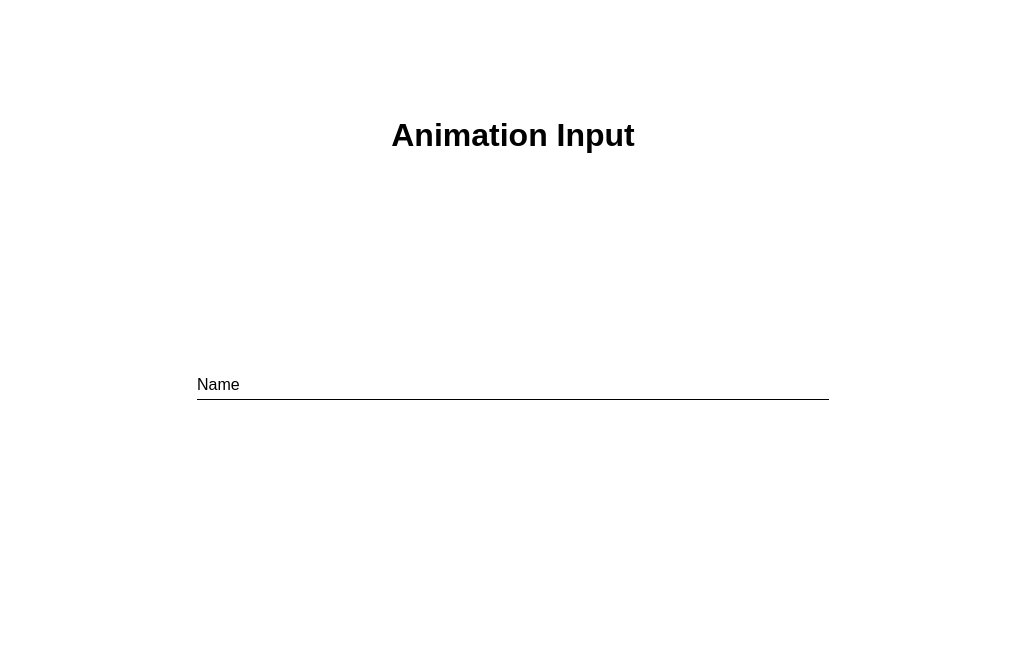
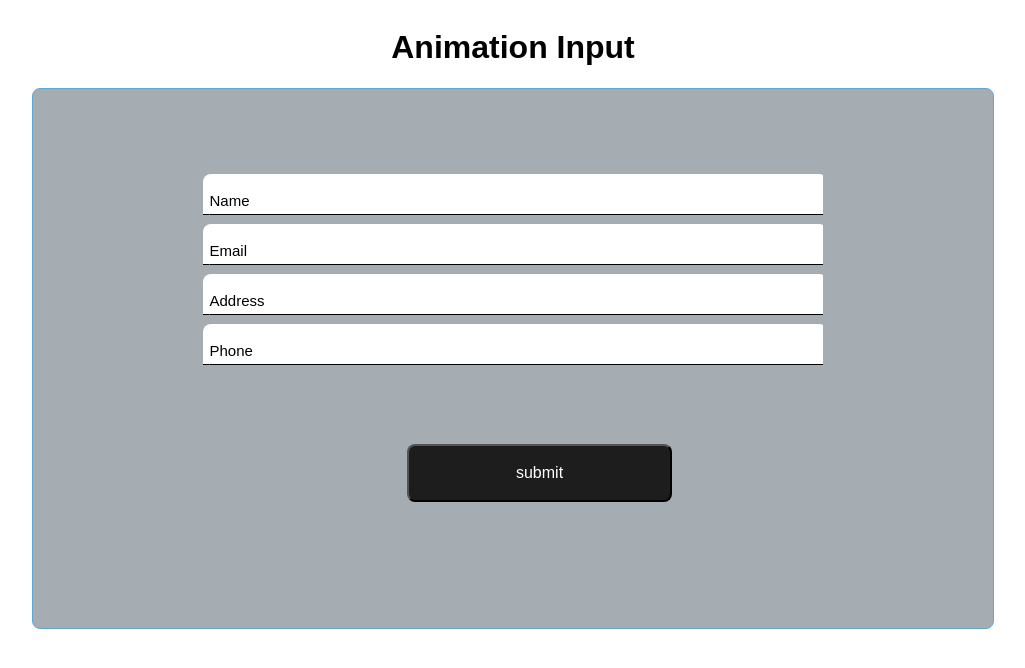
Before and after one commit to Minakshi-Verma/form-animation, a plain HTML site: page index.html in a window 1280 px wide. Shown: the whole page, without its empty margins (127-1152 px from the left). Drawn offline with Linux system fonts and the light colour scheme.

Commit message:
"More inputs added"

```diff
--- a/index.html
+++ b/index.html
@@ -9,18 +9,56 @@
     </head>
     <body>
         <h1>Animation Input</h1>
+        <form class ="main">
+
             <div class = "form">
                 <input
                     type = "text"
-                name = "name"
+                    name = "Name"
                     autocomplete= "off"
                     required
                 />
-            <label for = "name" class = "label-name">
+                <label for = "Name" class = "label-name">
                     <span class = "content-name">Name</span>
                 </label>
-
             </div>
 
+            <div class = "form">
+                <input
+                    type = "text"
+                    name = "email"
+                    autocomplete= "off"
+                    required
+                />
+                <label for = "email" class = "label-name">
+                    <span class = "content-name">Email</span>
+                </label>
+            </div>
+
+            <div class = "form">
+                <input
+                    type = "text"
+                    name = "address"
+                    autocomplete= "off"
+                    required
+                />
+                <label for = "address" class = "label-name">
+                    <span class = "content-name">Address</span>
+                </label>
+            </div>
+
+            <div class = "form">
+                <input
+                    type = "text"
+                    name = "phone"
+                    autocomplete= "off"
+                    required
+                />
+                <label for = "phone" class = "label-name">
+                    <span class = "content-name">Phone</span>
+                </label>
+            </div>
+            <button type ="submit">submit</button>
+        </form>
     </body>
 </html>
--- a/style.css
+++ b/style.css
@@ -3,6 +3,29 @@
     padding:0;
     box-sizing: border-box;
 } */
+
+button{
+    margin:9% 20% 10% 38%;
+    background:#0e0d0de5;
+    padding:2%;
+    width: 30%;
+    border-radius: 8px;
+    color:white;
+    font-size:1rem;
+}
+
+button:hover{
+    background: #375a66e5;
+
+}
+
+.main{
+    width: 70%;
+    border: #5fa8d3 1px solid;
+    padding:6% 3% 3% 3%;
+    border-radius: 8px;
+    background:#a5adb3;
+}
 
 body{
     height:60vh;
@@ -14,27 +37,30 @@ body{
 }
 
 .form{
-    font-size: 16px;
-    width:50%;
+    font-size: 15px;
+    width:70%;
     position: relative;
     height: 50px;
     overflow:hidden;
+    margin: 0 auto;
 }
 
 .form input{
     width: 100%;
     height:100%;
     color:#595f6e;
-    padding-top:20px;
+    padding-top:8px;
     border:none;
     outline:none;
+    border-radius: 8px;
+    margin-top:1.5%;
 }
 
 .form label{
     position:absolute;
     bottom:0px;
     bottom:0px;
-    left:0%;
+    left:1%;
     width:100%;
     height:100%;
     pointer-events: none;
@@ -48,7 +74,7 @@ body{
     bottom:-1px;
     height: 100%;
     width: 100%;
-    border-bottom:3px solid #5fa8d3;
+    border-bottom:1px solid black;
     transform:translateX(-100%);
     transition: transform all 0.3s ease;
 }
@@ -61,12 +87,13 @@ body{
 }
 
 .form input:focus + .label-name .content-name, .form input:valid + .label-name .content-name{
-    transform:translateY(-150%);
+    transform:translateY(-120%);
     font-size:14px;
-    color:#5fa8d3;
+    color:#6ab2ee;
 }
 
 
 .form input:focus + .label-name::after, .form input:valid + .label-name::after{
     transform: translateX(0%);
+    border-bottom: 1px solid gray;
 }
```
Lines whose indentation alone changed are shown as unchanged.
